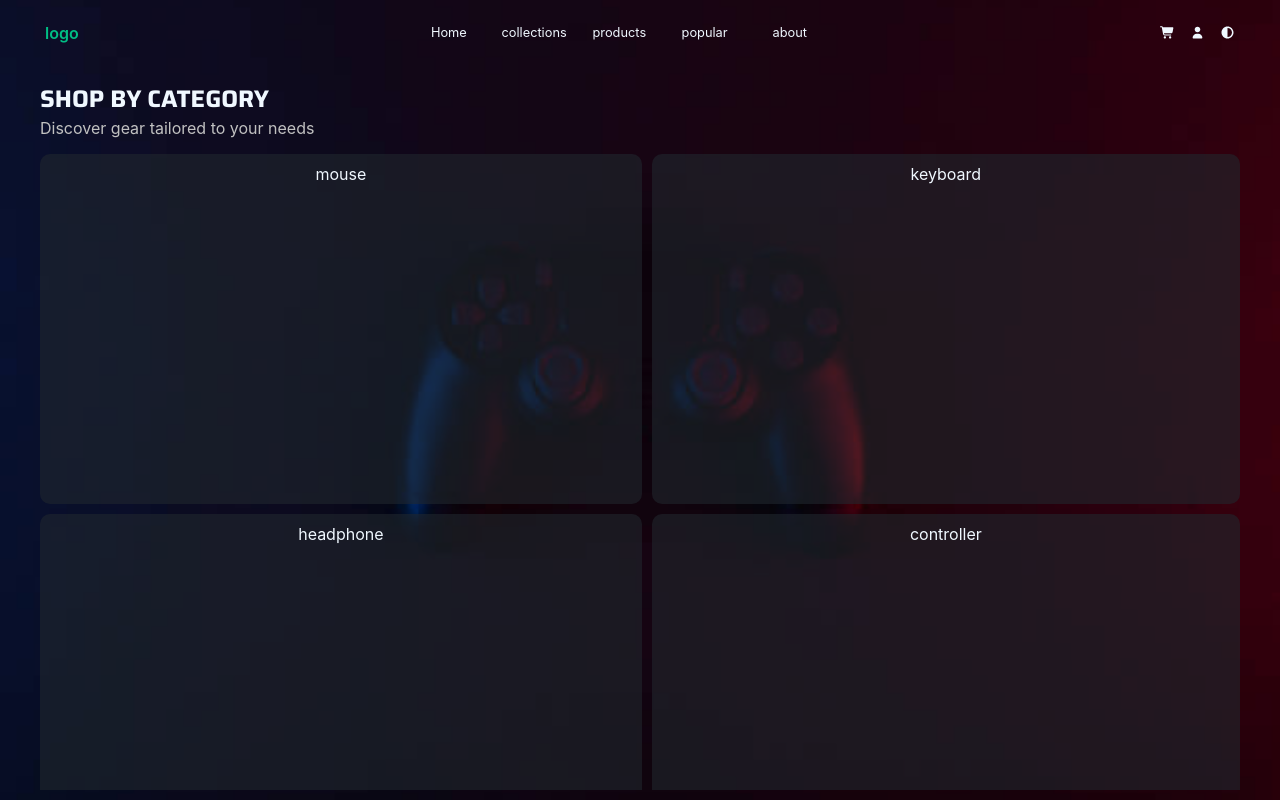
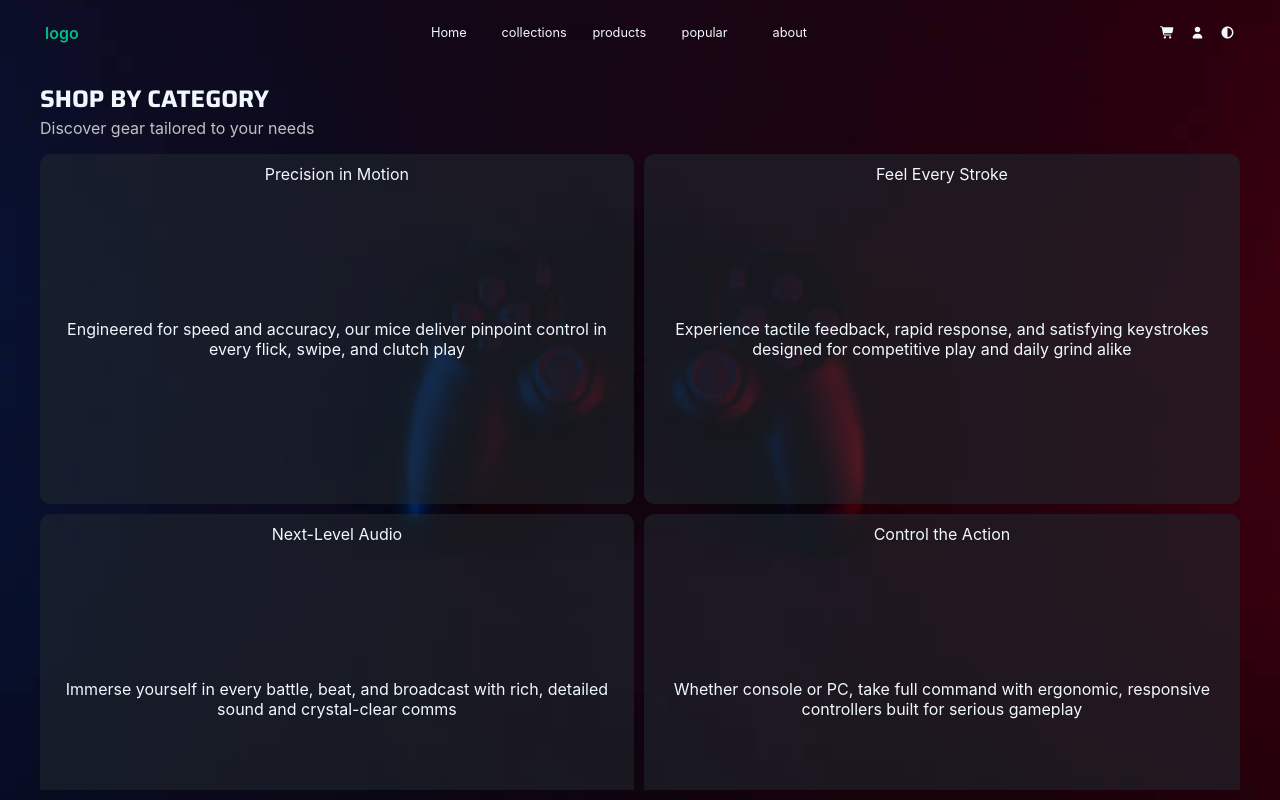
Before and after one commit to Choaib-Routbi/Ecommerce-website, a React (Vite) app: page /Ecommerce-website/collections in a window 1280 px wide. Built offline with nearby package versions, Linux system fonts and the light colour scheme; no server answers; a web font is replaced by a local one.

Commit message:
anything

```diff
--- a/src/pages/collections.jsx
+++ b/src/pages/collections.jsx
@@ -8,16 +8,20 @@ const Collections = () => {
         <p className="section-subtitle">Discover gear tailored to your needs</p>
         <div className="collections-grid-container">
           <div className="oneCollection">
-            <p className="oneCollection-title">mouse</p>
+            <p className="oneCollection-title">Precision in Motion</p>
+            <p className="oneCollection-description">Engineered for speed and accuracy, our mice deliver pinpoint control in every flick, swipe, and clutch play</p>
           </div>
           <div className="oneCollection">
-            <p className="oneCollection-title">keyboard</p>
+            <p className="oneCollection-title">Feel Every Stroke</p>
+            <p className="oneCollection-description">Experience tactile feedback, rapid response, and satisfying keystrokes designed for competitive play and daily grind alike</p>
           </div>
           <div className="oneCollection">
-            <p className="oneCollection-title">headphone</p>
+            <p className="oneCollection-title">Next-Level Audio</p>
+            <p className="oneCollection-description">Immerse yourself in every battle, beat, and broadcast with rich, detailed sound and crystal-clear comms</p>
           </div>
           <div className="oneCollection">
-            <p className="oneCollection-title">controller</p>
+            <p className="oneCollection-title">Control the Action</p>
+            <p className="oneCollection-description">Whether console or PC, take full command with ergonomic, responsive controllers built for serious gameplay</p>
           </div>
         </div>
 
```
